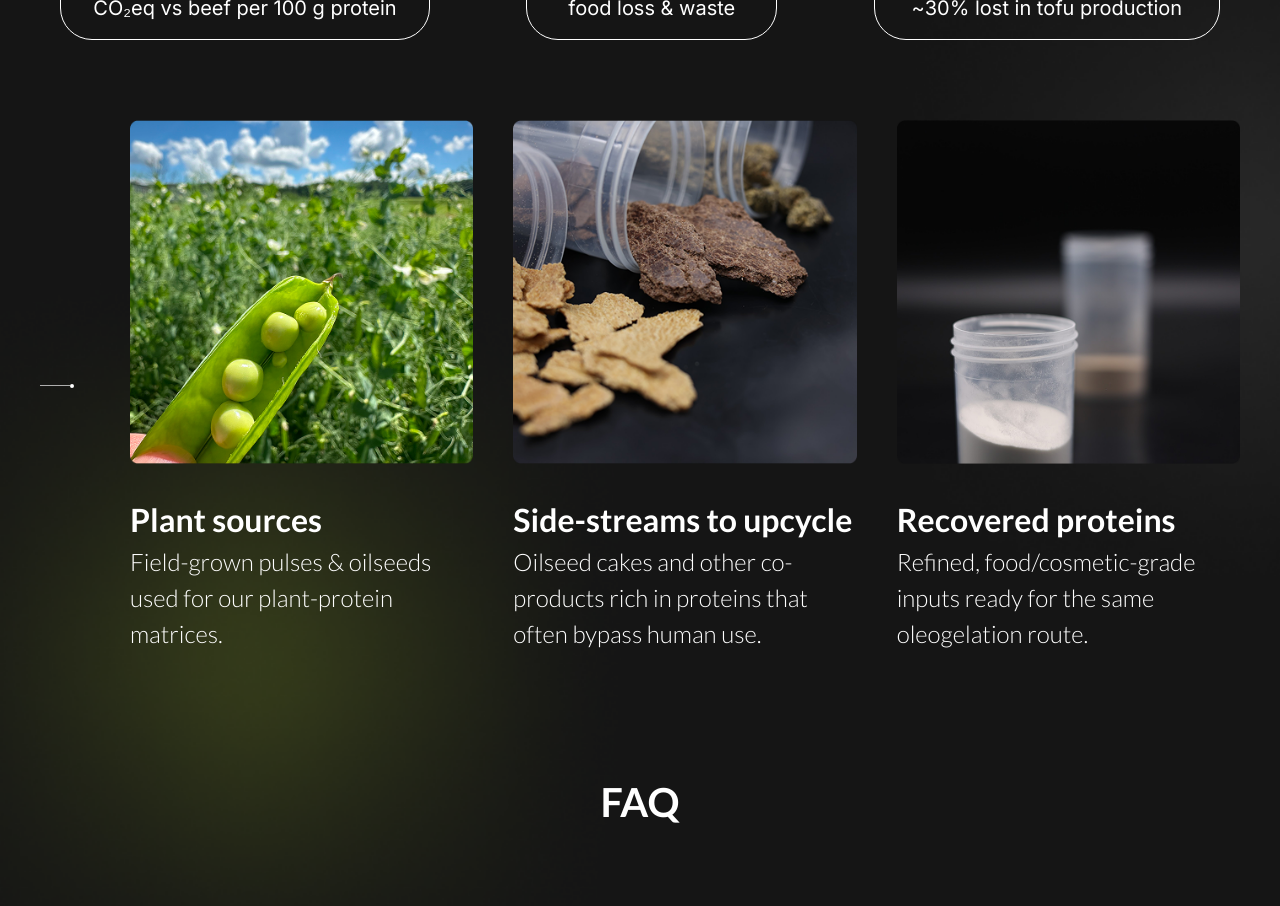
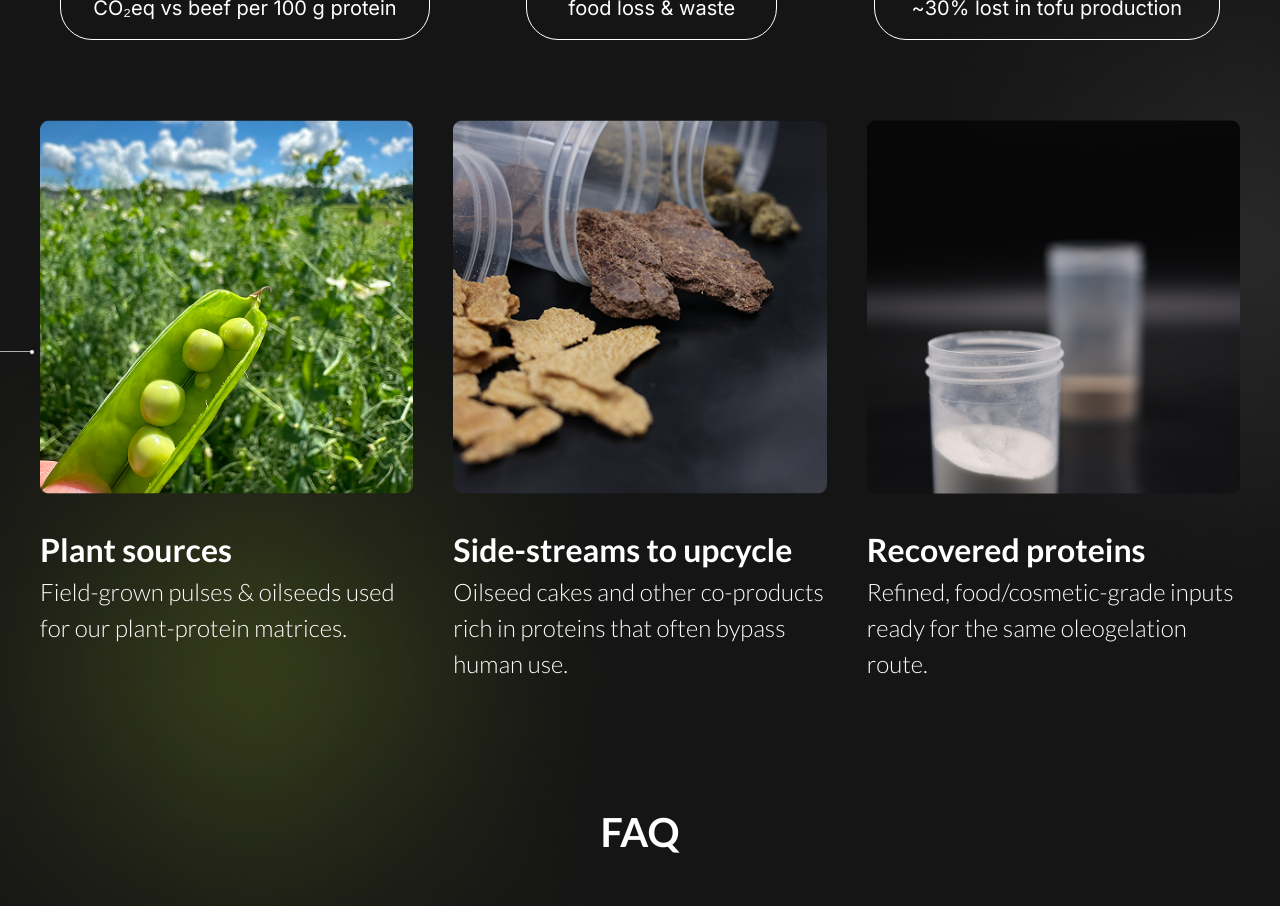
Before and after one commit to MrDrProfessorPatrick/olexir, a Next.js app: page /technology in a window 1280 px wide. Shown: the part 3800-4706 px from the top of the page. Built offline with nearby package versions, Linux system fonts and the light colour scheme.

Commit message:
LineCircleRight done

```diff
--- a/src/app/technology/page.js
+++ b/src/app/technology/page.js
@@ -841,7 +841,8 @@ export default function Solution() {
           {/* <LineCircleLeft top={310} /> */}
 
           <div className="flex relative flex-col md:flex-row mt-20 gap-10 justify-between">
-            <LineCircleRight top={3200} width={30} />
+            <LineCircleRight top={230} width={30} />
+
             <div className="flex flex-[1_1_0] flex-col items-center">
               <div className="flex relative">
                 <Image
--- a/src/components/LineCircleRight.js
+++ b/src/components/LineCircleRight.js
@@ -2,7 +2,7 @@ export default function LineCircleRight({ top, width }) {
   return (
     <div
       style={{ top: `${top}px` }}
-      className={`hidden md:flex items-center mr-4 left-0 z-1000 `}
+      className={`hidden md:flex items-center mr-4 left-[-40px] absolute z-1000 `}
     >
       <div
         className={`h-[1px] bg-white/65`}
```
